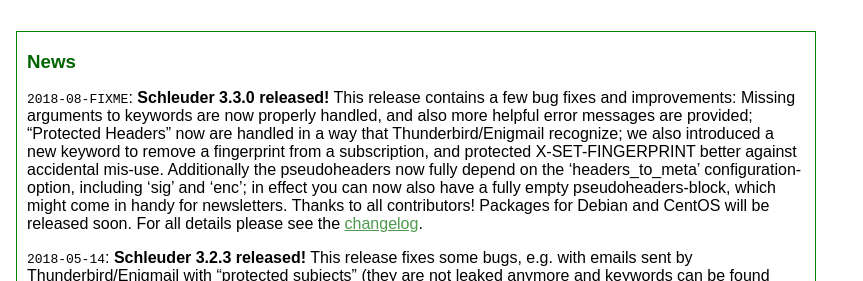
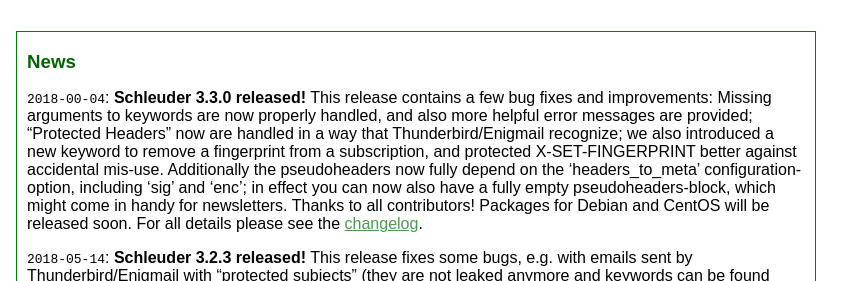
Before and after one commit to schleuder/schleuder-website, a Jekyll site: the page built from index.md, in a window 1280 px wide. Shown: the part 433-714 px from the top of the page, without its empty margins (0-863 px from the left). Built offline with Jekyll 4.4.1, drawn with Linux system fonts in a browser that asks for light colours.

Commit message:
release date is clear

```diff
--- a/index.md
+++ b/index.md
@@ -34,7 +34,7 @@
 <div class='block' id='news'>
 ### News
 
-<span class='date'>2018-08-FIXME</span>: **Schleuder 3.3.0 released!** This release contains a few bug fixes and improvements: Missing arguments to keywords are now properly handled, and also more helpful error messages are provided; "Protected Headers" now are handled in a way that Thunderbird/Enigmail recognize; we also introduced a new keyword to remove a fingerprint from a subscription, and protected X-SET-FINGERPRINT better against accidental mis-use. Additionally the pseudoheaders now fully depend on the 'headers_to_meta' configuration-option, including 'sig' and 'enc'; in effect you can now also have a fully empty pseudoheaders-block, which might come in handy for newsletters. Thanks to all contributors! Packages for Debian and CentOS will be released soon. For all details please see the [changelog](https://0xacab.org/schleuder/schleuder/blob/master/CHANGELOG.md#330-2018-08-FIXME).
+<span class='date'>2018-00-04</span>: **Schleuder 3.3.0 released!** This release contains a few bug fixes and improvements: Missing arguments to keywords are now properly handled, and also more helpful error messages are provided; "Protected Headers" now are handled in a way that Thunderbird/Enigmail recognize; we also introduced a new keyword to remove a fingerprint from a subscription, and protected X-SET-FINGERPRINT better against accidental mis-use. Additionally the pseudoheaders now fully depend on the 'headers_to_meta' configuration-option, including 'sig' and 'enc'; in effect you can now also have a fully empty pseudoheaders-block, which might come in handy for newsletters. Thanks to all contributors! Packages for Debian and CentOS will be released soon. For all details please see the [changelog](https://0xacab.org/schleuder/schleuder/blob/master/CHANGELOG.md#330-2018-09-04).
 
 <span class='date'>2018-05-14</span>: **Schleuder 3.2.3 released!** This release fixes some bugs, e.g. with emails sent by Thunderbird/Enigmail with "protected subjects" (they are not leaked anymore and keywords can be found again). Also error messages are converted into human readable text now, instead of giving their class-name. And we moved the project to our own domain, schleuder.org! For all details please see the [changelog](https://0xacab.org/schleuder/schleuder/blob/master/CHANGELOG.md#323-2018-05-14). Packages for Debian and CentOS will follow as soon as possible. *This release is **not** related to "efail" (a disclosure of vulnerabilities in email-programs that handle encrypted HTML-messages).*
 
```
